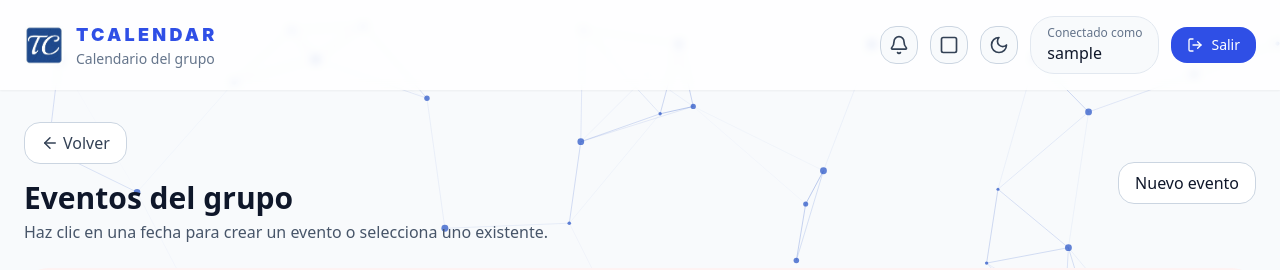
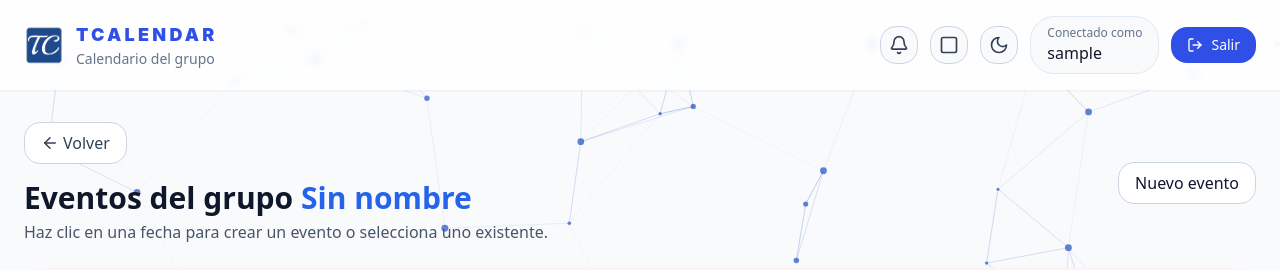
Before and after one commit to teo72holakase/tcalendar, a React (Vite) app in the folder frontend/: page /group/1 in a window 1280 px wide. Shown: the top 270 px of the page. Built offline with nearby package versions, Linux system fonts and the light colour scheme; no server answers; sample sign-in values are in the browser's storage; the HTML template or start-up script is replaced by a standard one.

Commit message:
1.9.2 - Fix Nombre Grupo

```diff
--- a/frontend/src/components/CalendarView.jsx
+++ b/frontend/src/components/CalendarView.jsx
@@ -12,7 +12,7 @@ const getTextColor = (hex) => {
   return luminance > 0.5 ? '#1e293b' : '#f8fafc';
 };
 
-const CalendarView = ({ events, onDateClick, onEventClick }) => {
+const CalendarView = ({ events, onDateClick, onEventClick, groupName }) => { // ← AÑADE groupName
   const calendarEvents = events.map((event) => {
     let startDate = event.dueDate;
     if (typeof startDate === 'string' && startDate.length === 10) {
@@ -33,6 +33,7 @@ const CalendarView = ({ events, onDateClick, onEventClick }) => {
 
   return (
     <div className="rounded-3xl border border-slate-200 bg-white p-6 shadow-sm dark:border-slate-600 dark:bg-slate-800">
+
       <FullCalendar
         plugins={[dayGridPlugin, interactionPlugin]}
         initialView="dayGridMonth"
--- a/frontend/src/pages/GroupPage.jsx
+++ b/frontend/src/pages/GroupPage.jsx
@@ -75,6 +75,9 @@ const GroupPage = () => {
     if (ok) navigate('/dashboard');
   };
 
+  // ========== NOMBRE DEL GRUPO ==========
+  const groupName = currentGroup?.name || 'Sin nombre';
+
   return (
     <div className="min-h-screen">
       <Header title="Calendario del grupo" />
@@ -87,7 +90,13 @@ const GroupPage = () => {
             >
               <ArrowLeft size={18} /> Volver
             </button>
-            <h2 className="mt-4 text-3xl font-semibold text-slate-900 dark:text-white">Eventos del grupo</h2>
+            {/* ========== TÍTULO CON NOMBRE DEL GRUPO EN NEGRITA ========== */}
+            <h2 className="mt-4 text-3xl font-semibold text-slate-900 dark:text-white">
+              Eventos del grupo{' '}
+              <span className="font-bold text-blue-600 dark:text-blue-400">
+                {groupName}
+              </span>
+            </h2>
             <p className="mt-1 text-slate-600 dark:text-slate-400">Haz clic en una fecha para crear un evento o selecciona uno existente.</p>
           </div>
           <div className="flex flex-wrap gap-3">
@@ -114,7 +123,13 @@ const GroupPage = () => {
         )}
 
         <div className="grid gap-6 xl:grid-cols-[1.3fr_0.7fr]">
-          <CalendarView events={events} onDateClick={handleDateClick} onEventClick={handleEventClick} />
+          {/* ========== PASAR groupName A CalendarView ========== */}
+          <CalendarView
+            events={events}
+            onDateClick={handleDateClick}
+            onEventClick={handleEventClick}
+            groupName={groupName} // ← NUEVA PROP
+          />
           <div className="space-y-4">
             <div className="rounded-3xl border border-slate-200 bg-white p-6 shadow-sm dark:border-slate-600 dark:bg-slate-800">
               <h3 className="text-xl font-semibold text-slate-900 dark:text-white">Miembros del grupo</h3>
```
